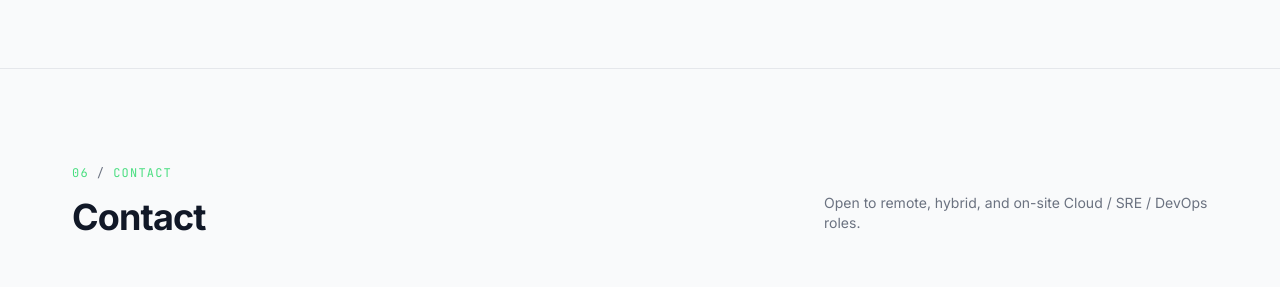
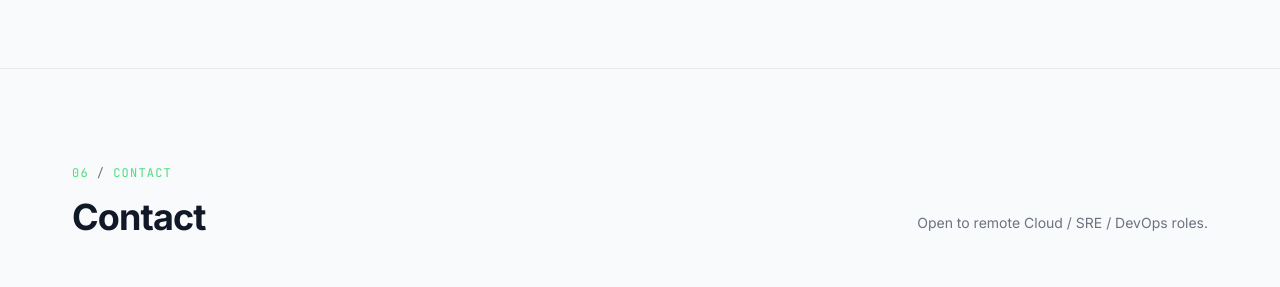
Before and after one commit to SrishtiLohaniSharma/SrishtiLohaniSharma.github.io, a plain HTML site: page index.html in a window 1280 px wide. Shown: the part 5146-5433 px from the top of the page. Drawn offline with nearby package versions, Linux system fonts and the light colour scheme.

Commit message:
Remove hybrid and on-site roles from contact section

```diff
--- a/index.html
+++ b/index.html
@@ -696,7 +696,7 @@
                     <h2 class="text-4xl font-bold tracking-tight text-gray-900 dark:text-white">Contact</h2>
                 </div>
                 <div class="text-gray-500 dark:text-gray-400 pb-1 max-w-sm text-sm">
-                    Open to remote, hybrid, and on-site Cloud / SRE / DevOps roles.
+                    Open to remote Cloud / SRE / DevOps roles.
                 </div>
             </div>
 
```
